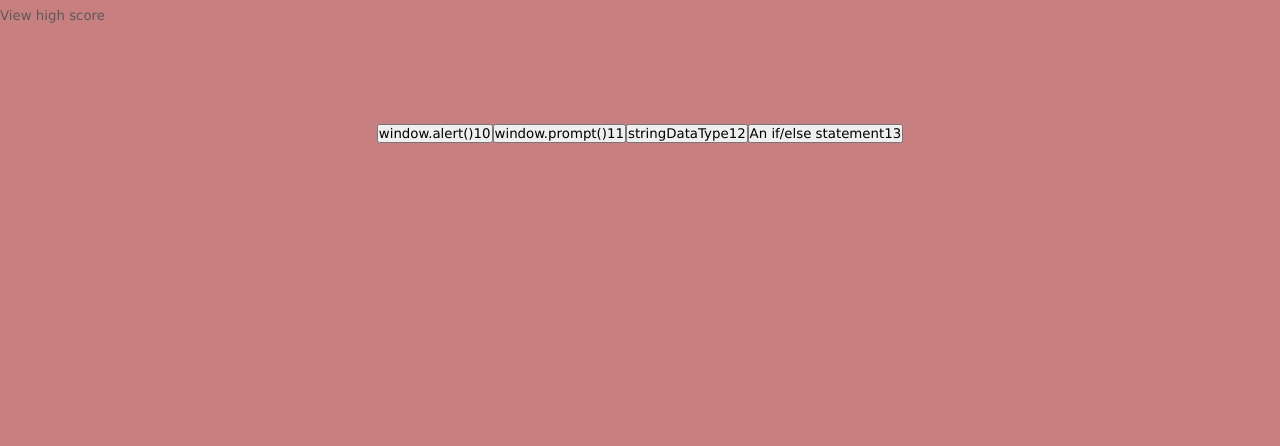
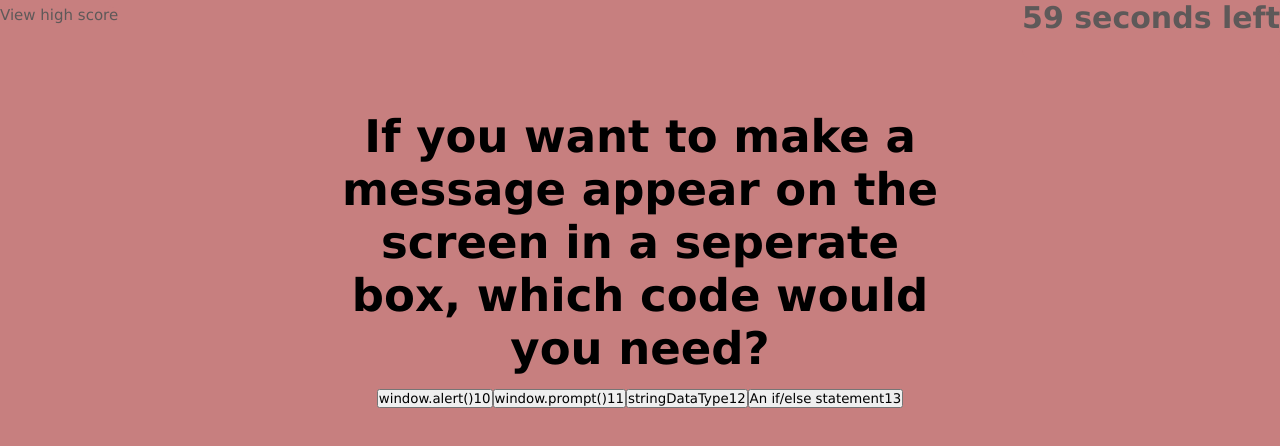
Before and after one commit to rockwoodc/CodingQuiz, a plain HTML site: page index.html in a window 1280 px wide. Both pictures are taken after a click on the button "Start Quiz". Drawn offline with Linux system fonts and the light colour scheme.

Commit message:
view questions

```diff
--- a/assets/questions.js
+++ b/assets/questions.js
@@ -2,6 +2,60 @@ var questions = [
     {
         message:"If you want to make a message appear on the screen in a seperate box, which code would you need?",
         choices: ["window.alert()", "window.prompt()", "stringDataType", "An if/else statement"],
-        correctAnswer:"window.alert()"
+        answer:"window.alert()"
+    },
+
+    {
+        message: "Which of the following means 'or'?",
+        choices: ["||", "&&", "!", "i++"],
+        answer: "|"
+    },
+
+    {
+        message: "Which of the following means 'and'?",
+        choices: ["||", "&&", "!", "i++"],
+        answer:  "&&"
+    },
+
+    {
+        message: "Which of the following means 'not'?",
+        choices: ["||", "&&", "!", "i++"],
+        answer: "!"
+    },
+
+    {
+        message: "If statments read as true.",
+        choices: ["True", "false"],
+        answer: "True"
+    },
+
+    {
+        message: "Which variable can be accessed by the whole application?",
+        choices: ["global" , "local"],
+        answer: "global"
+    },
+
+    {
+        message: "Which of these coding languages allows the user to interact with the page?",
+        choices: ["CSS", "HTML", "JavaScript"],
+        answer: "JavaScript"
+    },
+
+    {
+        message: "Which of the following terms means to draw out a webpage before coding?",
+        choices: ["Camel casing", "Wire Framing", "Reseponsive Design", "Variables"],
+        answer: "Wire Framing"
+    },
+
+    {
+        message: "How can you add user interactivity without using JavaScript?",
+        choices: ["Responsive design", "Call to action", "Pseudo classes", "DevTools"],
+        answer: "Pseudo classes"
+    },
+
+    {
+        message: "What is the meaning of the appreviation MVP?",
+        choices: ["Minimum Viable Product", "Most Valuable Player", "Most Veterans Perform", "Make Video Proof"],
+        answer: "Minimus Viable Product"
     }
 ]
--- a/assets/script.js
+++ b/assets/script.js
@@ -1,12 +1,12 @@
 var questionIndex = 0
-var timerEl = document.getElementById("timer");
-var timeLeft = 60;
+var time = questions.length * 10;
+var timerId;
 var questionsEl = document.getElementById("questions");
 var startBtn = document.getElementById("start-button");
-var choices = document.getElementById("choices")
-// WHEN I click the start button the timer starts
-// startEl.addEventListener('click', function() {
-// });
+var choices = document.getElementById("choices");
+
+
+
 
 function startQuiz() {
     var startEl = document.querySelector("#start-screen");
@@ -15,8 +15,15 @@ function startQuiz() {
     //show questions
     questionsEl.removeAttribute("class");
     //start timer
-    // function startTimer
-    //show question & answers (see ReadME)-- loop for continuing to ask questions?
+    var sec = 60;
+    var time = setInterval(myTimer, 1000);
+    function myTimer() {
+    document.getElementById('timer').innerHTML = sec + " seconds left";
+    sec--;
+    if (sec == -1) {
+        clearInterval(time);
+    }
+}
 
     //correct answer-earn points
 
@@ -24,6 +31,7 @@ function startQuiz() {
 
     //end quiz when time is up
 displayQuestions();
+
 
 }
 
@@ -33,20 +41,37 @@ function displayQuestions () {
     var choiceAnswers = document.createElement("button")
     choiceAnswers.setAttribute("class", "choice")
     choiceAnswers.setAttribute("value", choice)
+    //allows questions to start at 1 instead of 0
     choiceAnswers.textContent = i + 1 + choice
-    choices.appendChild(choiceAnswers)
-});
+    //allows question to appear
+    var messageEl = document.getElementById("message");
+    messageEl.textContent = currentQuestion.message
+    choices.appendChild(choiceAnswers);
+    });
 }
 
+
+function answerClick() {
+    //check if answer is wrong
+    if (this.value !== questions[questionIndex].answer) {
+        //lose time
+        time -= 15;
+
+    //gain points if answer is correct
+
+    //go to next question
+    questionIndex++;
+    }
+}
 
 
 // //allow user to enter initials and save score
 // function saveScore() {
 
+
 // }
 
 // localStorage.setItem('saveScore', JSON.stringify(winnerObj));
 
-// //play again needed?
-
+//once start button is clicked, the quiz & timer begins
 startBtn.onclick = startQuiz
--- a/assets/style.css
+++ b/assets/style.css
@@ -25,7 +25,18 @@ header {
     background-color: rgb(199, 127, 127);
     text-decoration: none;
     border: 0;
-    color:rgb(94, 89, 89)
+    color:rgb(94, 89, 89);
+    font-size: 15px;
+}
+
+.timer , .h2{
+    border-radius: 10px;
+    background-color: rgb(199, 127, 127);
+    text-decoration: none;
+    border: 0;
+    color:rgb(94, 89, 89);
+    font-size: 15px;
+
 }
 
 #main {
--- a/index.html
+++ b/index.html
@@ -14,7 +14,7 @@
         <div>
             <button class="highScoreLink" id="high-score">View high score</button>
         </div>
-        <div>
+        <div class="timer">
             <h1 id="timer"></h1>
         </div>
     </header>
```
Also changed, not shown: 1 other file.
